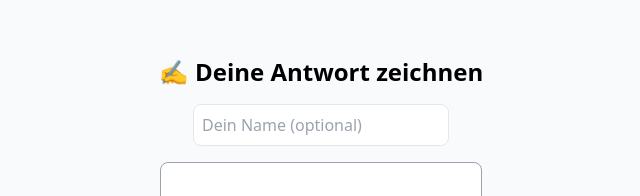
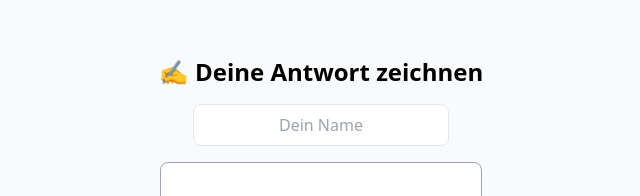
Before and after one commit to RaykSchroeder/RoepischeSpiele, a Next.js app: page /spiel-zeichnen in a window 1280 px wide. Shown: the part 162-358 px from the top of the page, without its empty margins (319-959 px from the left). Built offline with nearby package versions, Linux system fonts and the light colour scheme.

Commit message:
Update spiel-zeichnen.js

```diff
--- a/pages/spiel-zeichnen.js
+++ b/pages/spiel-zeichnen.js
@@ -1,6 +1,7 @@
 import { useRef, useState } from "react";
 import { createClient } from "@supabase/supabase-js";
 
+// 🔧 Supabase-Verbindung
 const supabase = createClient(
   process.env.NEXT_PUBLIC_SUPABASE_URL,
   process.env.NEXT_PUBLIC_SUPABASE_ANON_KEY
@@ -49,21 +50,23 @@ export default function SpielZeichnen() {
     ctx.clearRect(0, 0, canvas.width, canvas.height);
   };
 
-  // === Hochladen in Supabase Storage ===
+  // === Speichern in Supabase Storage + DB ===
   async function handleSave() {
+    if (!player.trim()) return alert("Bitte gib deinen Namen ein 🙏");
+
     const canvas = canvasRef.current;
     const dataUrl = canvas.toDataURL("image/png");
+    const blob = await (await fetch(dataUrl)).blob();
 
-    // Base64 → Blob konvertieren
-    const blob = await (await fetch(dataUrl)).blob();
-    const filename = `${Date.now()}_${Math.floor(Math.random() * 10000)}.png`;
+    // 🔐 Eindeutiger Dateiname
+    const filename = `${player.replace(/\s+/g, "_")}_${Date.now()}.png`;
 
     setStatus("⏳ Hochladen …");
 
-    // In privaten Bucket hochladen
+    // 📤 Upload in privaten Bucket
     const { error: uploadError } = await supabase.storage
-      .from("dein_bucket_name") // ⚠️ anpassen!
-      .upload(filename, blob, { contentType: "image/png" });
+      .from("roepischespiele") // 👈 dein Bucketname
+      .upload(filename, blob, { contentType: "image/png", upsert: false });
 
     if (uploadError) {
       console.error(uploadError);
@@ -71,10 +74,10 @@ export default function SpielZeichnen() {
       return;
     }
 
-    // Pfad in Datenbank speichern
+    // 📋 Dateiname in Datenbank speichern
     const { error: dbError } = await supabase
       .from("answers")
-      .insert([{ player_name: player || "Unbekannt", image_path: filename }]);
+      .insert([{ player_name: player, image_path: filename }]);
 
     if (dbError) {
       console.error(dbError);
@@ -91,10 +94,10 @@ export default function SpielZeichnen() {
 
       <input
         type="text"
-        placeholder="Dein Name (optional)"
+        placeholder="Dein Name"
         value={player}
         onChange={(e) => setPlayer(e.target.value)}
-        className="border p-2 rounded-lg mb-4 w-64"
+        className="border p-2 rounded-lg mb-4 w-64 text-center"
       />
 
       <canvas
```
